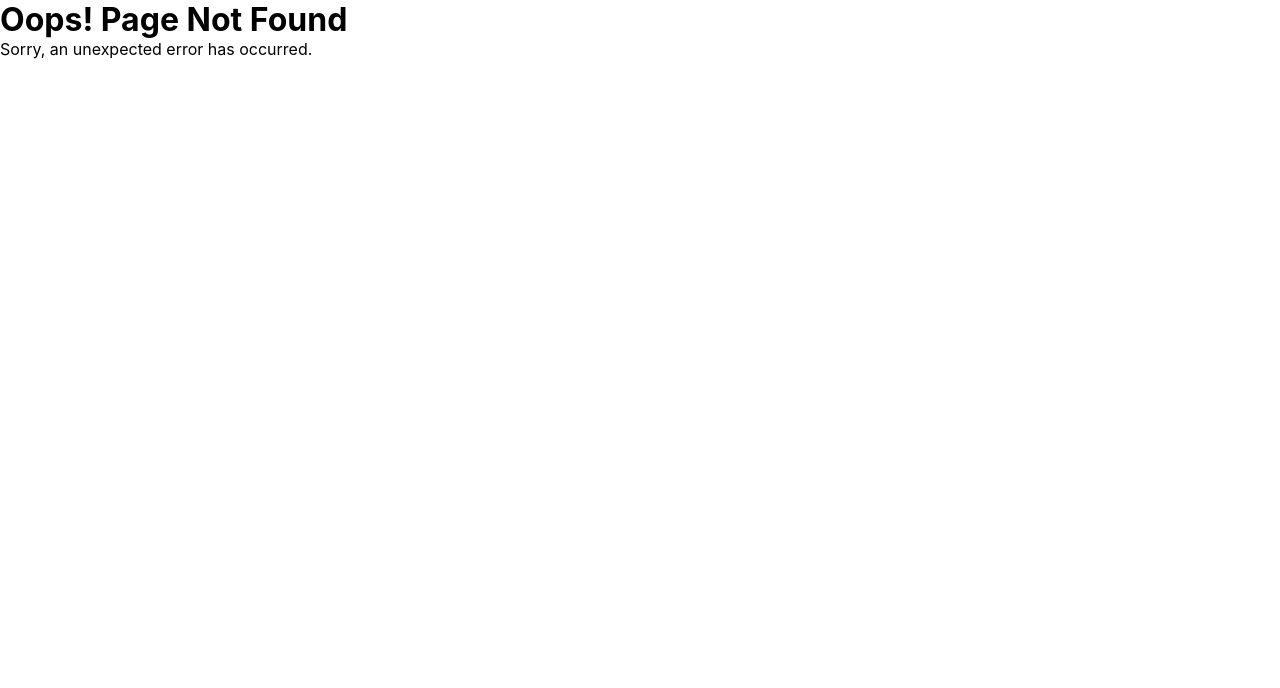
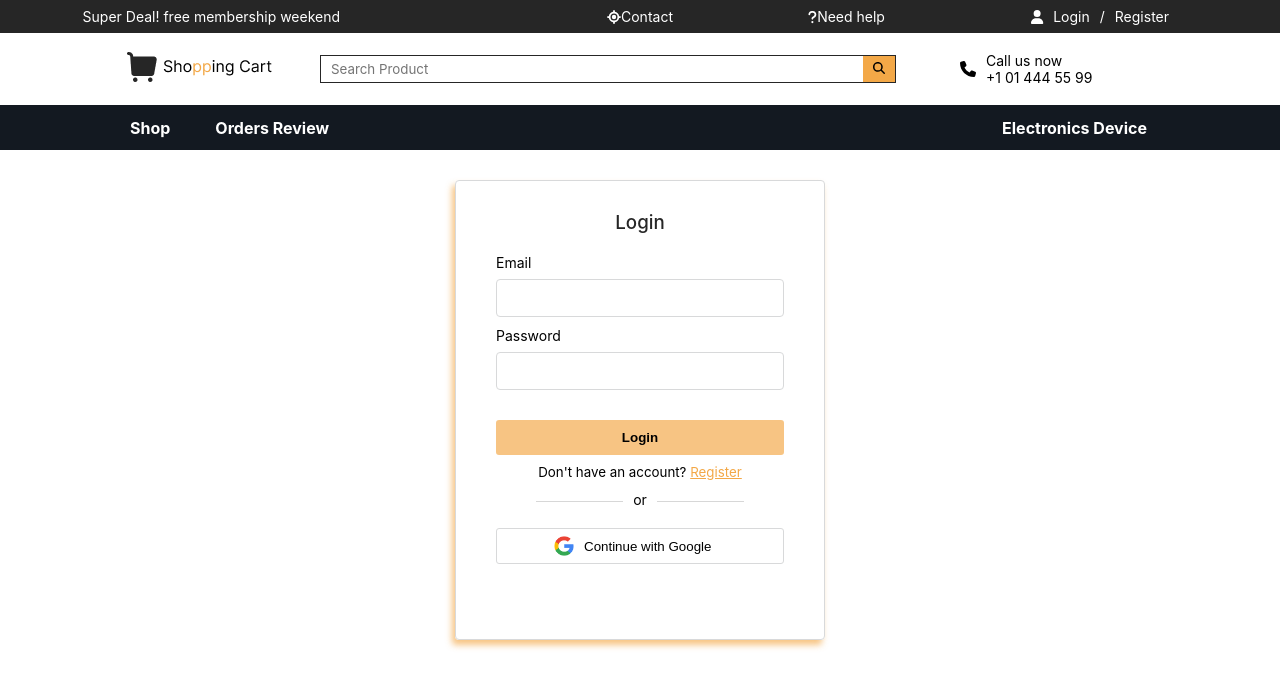
Before and after one commit to dev-hafiz/shopping_cart, a React (Vite) app: page /login in a window 1280 px wide. Before the commit this address had no page. Shown: the top 688 px of the page. Built offline with nearby package versions, Linux system fonts and the light colour scheme.

Commit message:
Finished login page design

```diff
--- /dev/null
+++ b/src/components/Login/Login.css
@@ -0,0 +1,86 @@
+.form-container{
+  width: 370px;
+  height: 460px;
+  border: 1px solid #D8D9DA;
+  margin: 0 auto;
+  border-radius: 4px;
+  padding: 30px 40px;
+  box-shadow: -3px 5px 6px #f3a847ab;
+}
+.form-title{
+  text-align: center;
+  font-weight: 500;
+  color: #262626;
+  margin-bottom: 20px;
+}
+.form-control {
+ margin-bottom: 10px;
+}
+.form-control label {
+  display: block;
+  font-size: 14px;
+}
+.form-control input {
+  width: 100%;
+  padding: 10px;
+  margin-top: 8px;
+  font-size: 14px;
+  border: 1px solid #D8D9DA;
+  border-radius: 4px;
+}
+
+.submit-btn{
+  background: #f3a847ab;
+  width: 100%;
+  padding: 10px;
+  border: none;
+  margin-top: 30px;
+  border-radius: 3px;
+  font-weight: 700;
+}
+.toggle-text{
+  margin-top: 6px;
+  font-style: 10px;
+  text-align: center;
+}
+
+.line-bar{
+  position: relative;
+  text-align: center;
+  font-size: 14px;
+}
+
+.or-line::after {
+  content: "";
+  position: absolute;
+  top: 57%;
+  width: 30%;
+  left: 14%;
+  height: 1px;
+  background-color: #ccccccc4;
+}
+.or-line::before {
+  content: "";
+  position: absolute;
+  top: 57%;
+  width: 30%;
+  right: 14%;
+  height: 1px;
+  background-color: #ccccccc4;
+}
+
+.google-btn{
+  display: flex;
+  align-items: center;
+  width: 100%;
+  padding: 7px;
+  background: none;
+  border: 1px solid #D8D9DA;
+  border-radius: 3px;
+  margin-top: 20px;
+}
+.google-btn img{
+  width: 20px;
+  margin-left: 50px;
+  margin-right: 10px;
+}
--- /dev/null
+++ b/src/components/Login/Login.jsx
@@ -0,0 +1,44 @@
+import { NavLink } from "react-router-dom";
+import "./Login.css";
+import googleIcon from "../../../src/assets/googleIcon.png";
+
+const Login = () => {
+  return (
+    <div className="form-container">
+      <h3 className="form-title">Login</h3>
+      <form>
+        <div className="form-control">
+          <label>Email</label>
+          <input type="email" name="email" required />
+        </div>
+        <div className="form-control">
+          <label>Password</label>
+          <input type="password" name="password" required />
+          <button className="submit-btn" type="submit">
+            Login
+          </button>
+          <p className="toggle-text">
+            <small>
+              {" "}
+              Don't have an account?{" "}
+              <NavLink style={{ color: "#F3A847" }} to="/register">
+                Register
+              </NavLink>
+            </small>
+          </p>
+        </div>
+      </form>
+      <div className="line-bar">
+        <p className="or-line">or</p>
+      </div>
+      <div className="provider-container">
+        <button className="google-btn">
+          <img src={googleIcon} alt="google-button" />
+          <p>Continue with Google</p>
+        </button>
+      </div>
+    </div>
+  );
+};
+
+export default Login;
--- /dev/null
+++ b/src/components/Register/Register.jsx
@@ -0,0 +1,9 @@
+const Register = () => {
+  return (
+    <div>
+      <h1>Register File From Here</h1>
+    </div>
+  );
+};
+
+export default Register;
--- a/src/shared/nav-bar/nav-bar.css
+++ b/src/shared/nav-bar/nav-bar.css
@@ -11,6 +11,7 @@
   align-items: center;
   justify-content: space-between;
   padding: 0 40px;
+  margin-bottom: 30px;
 }
 .left_area{
     display: flex;
--- a/src/shared/top_bar/top-bar.css
+++ b/src/shared/top_bar/top-bar.css
@@ -28,6 +28,11 @@ body{
 .deal{
   margin-left: -134px;
 }
-.text{
-  margin-left: 3px;
+.link{
+  text-decoration: none;
+  color: #fff;
+  margin: 0 10px;
 }
+.link:hover{
+  color: #FFD866;
+}
--- a/src/shared/top_bar/top-bar.jsx
+++ b/src/shared/top_bar/top-bar.jsx
@@ -5,6 +5,7 @@ import {
   faQuestion,
   faUser,
 } from "@fortawesome/free-solid-svg-icons";
+import { NavLink } from "react-router-dom";
 
 const TopBar = () => {
   return (
@@ -22,7 +23,13 @@ const TopBar = () => {
       </div>
       <div className="child">
         <FontAwesomeIcon icon={faUser} />
-        <p className="text">Sign In / Register</p>
+        <NavLink className="link" to="/login">
+          Login
+        </NavLink>
+        {"/"}
+        <NavLink className="link" to="/register">
+          Register
+        </NavLink>
       </div>
     </div>
   );
```
Also changed, not shown: src/components/product/product.jsx (+0 -13 lines), src/router/router.jsx (+10 -0 lines), src/assets/googleIcon.png (added).
